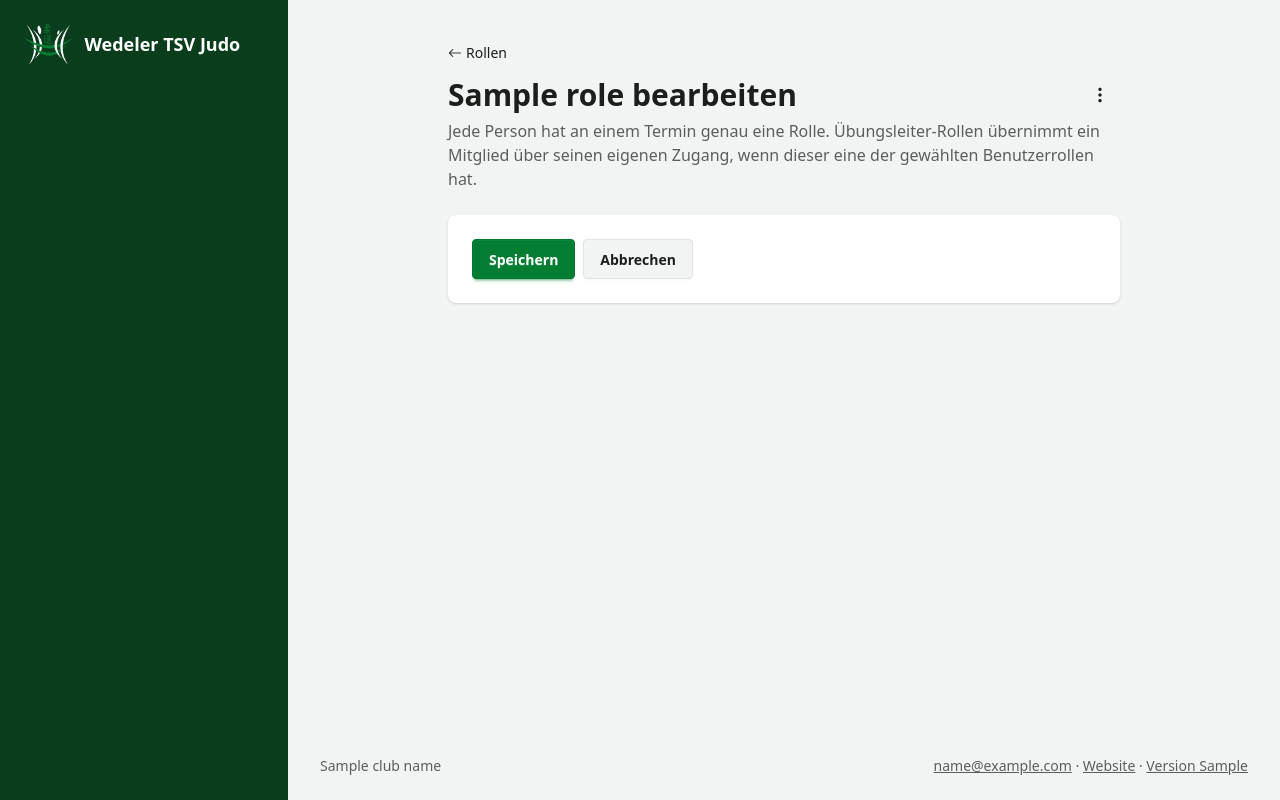
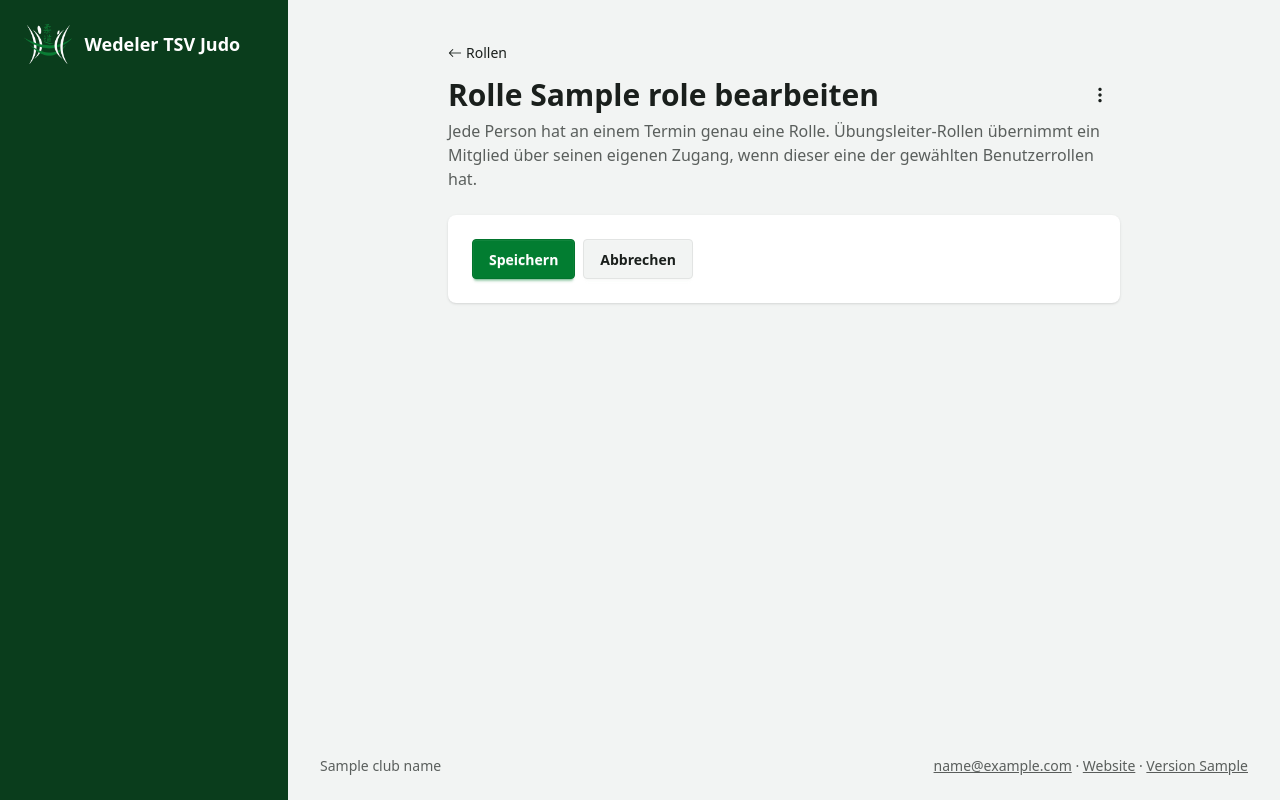
Before and after one commit to tlandsberger/judo-portal, a Django app: template portal/events/templates/events/role_edit.html in a window 1280 px wide. Run offline with Django 5.2, Linux system fonts and the light colour scheme; the template is opened without the code that fills it: most values are stand-ins (such as "Sample title", 1, 10 or a date in 2020); style sheets or scripts are compiled from the project's sources; parts of the project's set-up code (start-up, migrations or seed data) failed here and were passed over; some libraries are stand-ins or nearby versions.

Commit message:
fix: Titel beim Bearbeiten einer Rolle lautet „Rolle … bearbeiten“
Co-Authored-By: Claude Opus 5.5 <noreply@anthropic.com>
Claude-Session: https://claude.ai/code/session_017LHgXea5AxfRcr57bsDwjB

```diff
--- a/portal/events/templates/events/role_edit.html
+++ b/portal/events/templates/events/role_edit.html
@@ -1,5 +1,5 @@
 {% extends "events/_form_page.html" %}
-{% block heading %}{% if role %}{{ role.name }} bearbeiten{% else %}Rolle anlegen{% endif %}{% endblock %}
+{% block heading %}{% if role %}Rolle {{ role.name }} bearbeiten{% else %}Rolle anlegen{% endif %}{% endblock %}
 {% block back_url %}{% url 'role_list' %}{% endblock %}
 {% block cancel_url %}{% url 'role_list' %}{% endblock %}
 {% block back_label %}Rollen{% endblock %}
```
